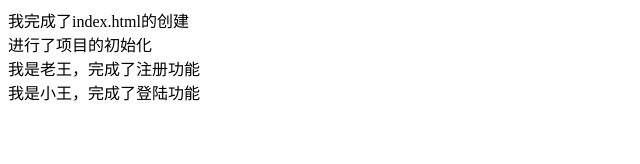
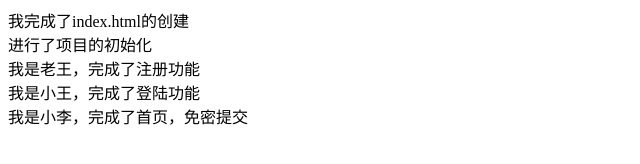
Before and after one commit to heyue0916/first, a plain HTML site: page index.html in a window 1280 px wide. Shown: the whole page, without its empty margins (0-640 px from the left). Drawn offline with Linux system fonts and the light colour scheme.

Commit message:
这是免密提交

```diff
--- a/index.html
+++ b/index.html
@@ -12,5 +12,7 @@
 
   <div>我是老王，完成了注册功能</div>
   <div>我是小王，完成了登陆功能</div>
+
+  <div>我是小李，完成了首页，免密提交</div>
 </body>
 </html>
```
